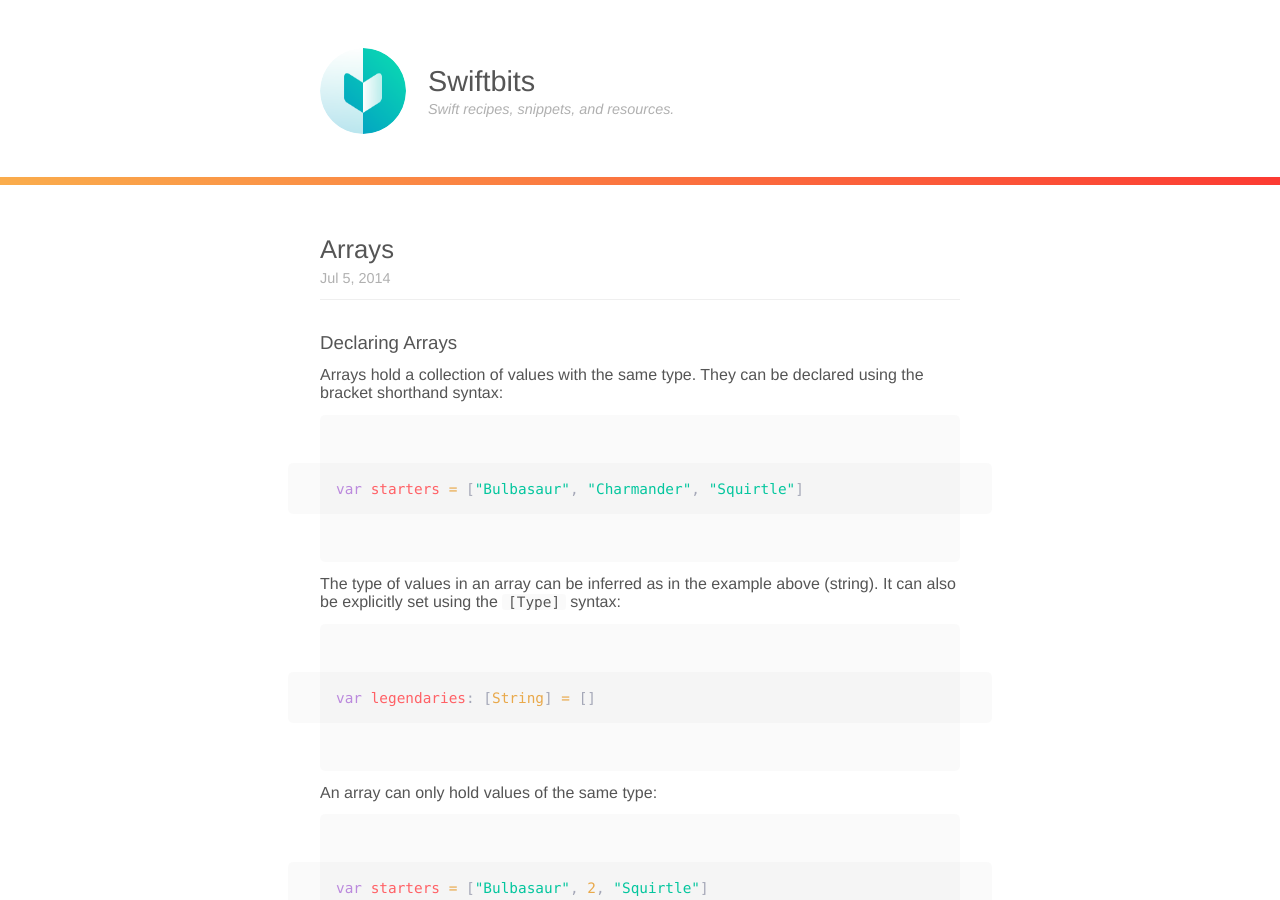
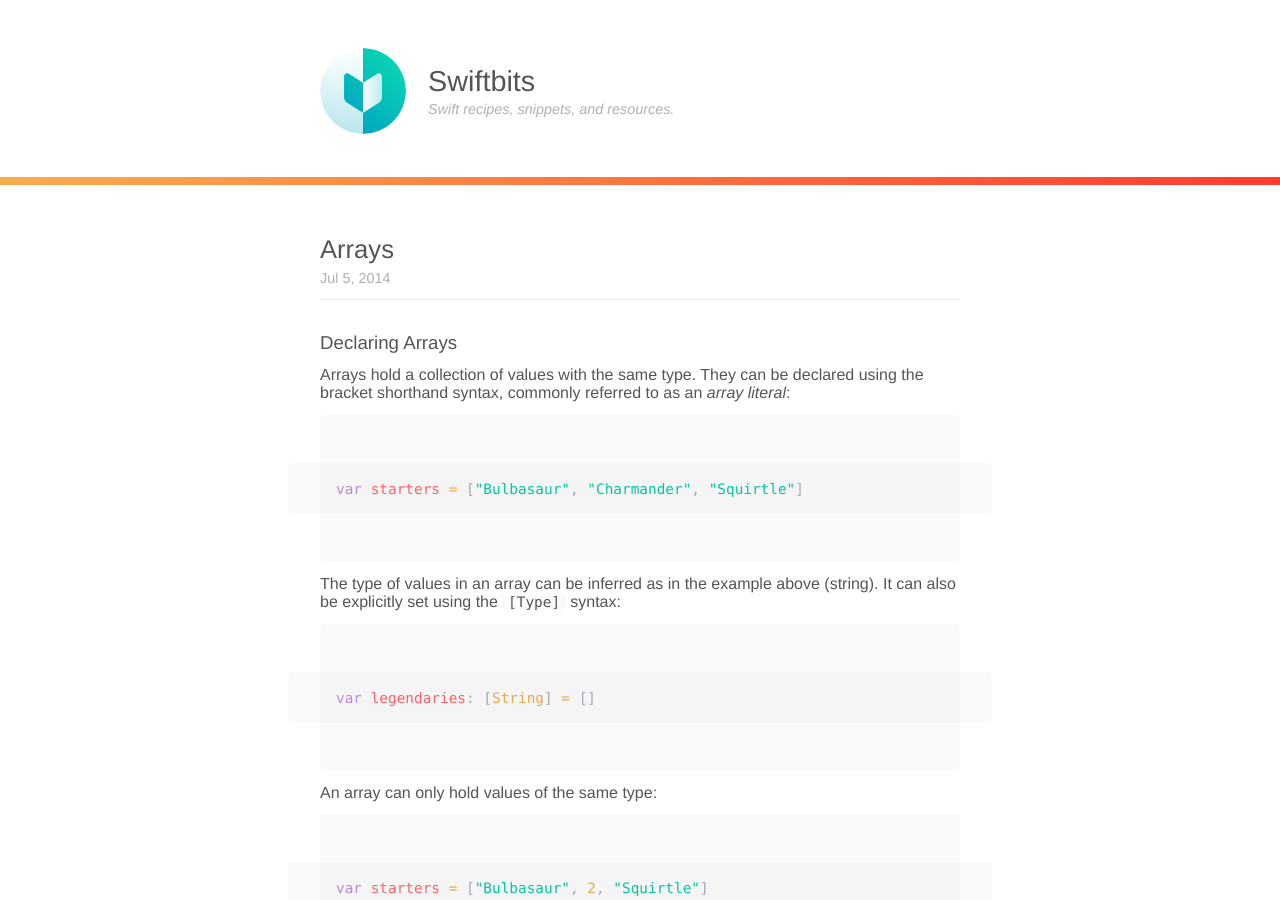
Before and after one commit to kaishin/swiftbits, a Jekyll site: the page built from _posts/2014-07-05-arrays.md, in a window 1280 px wide and 900 px high. Built offline with Jekyll 4.4.1, drawn with Linux system fonts in a browser that asks for light colours; some of the changed text lies outside the part shown.

Commit message:
Fix typos

```diff
--- a/_posts/2014-07-05-arrays.md
+++ b/_posts/2014-07-05-arrays.md
@@ -2,14 +2,14 @@
 title: Arrays
 tags:
  - beginner
- - pokemon
+ - pokémon
  - tutorial
 teaser: "In this section, we'll take a look at Swift arrays."
 ---
 
 ### Declaring Arrays
 
-Arrays hold a collection of values with the same type. They can be declared using the bracket shorthand syntax:
+Arrays hold a collection of values with the same type. They can be declared using the bracket shorthand syntax, commonly referred to as an *array literal*:
 
 ~~~swift
 var starters = ["Bulbasaur", "Charmander", "Squirtle"]
```
Also changed, not shown: other parts of _posts/2014-07-05-arrays.md (+2 -2 lines), _posts/2014-06-13-getting-started.md (+1 -1 lines).
